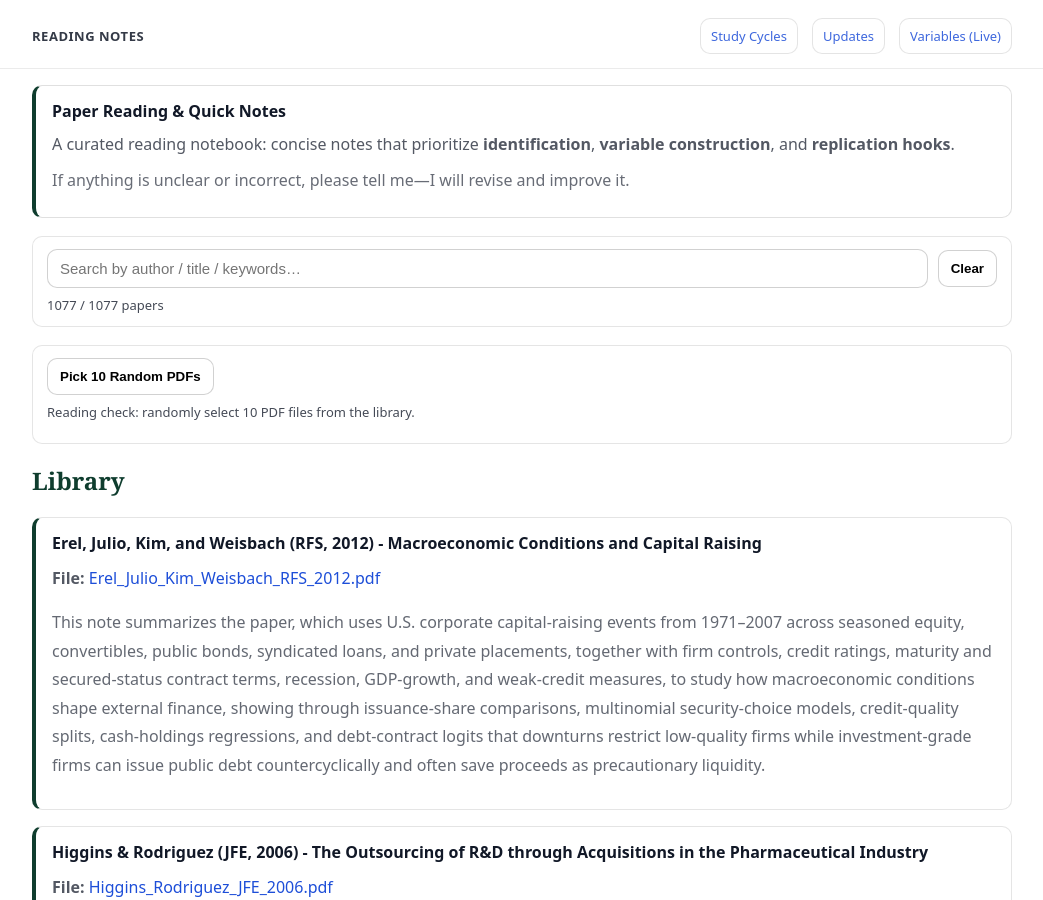
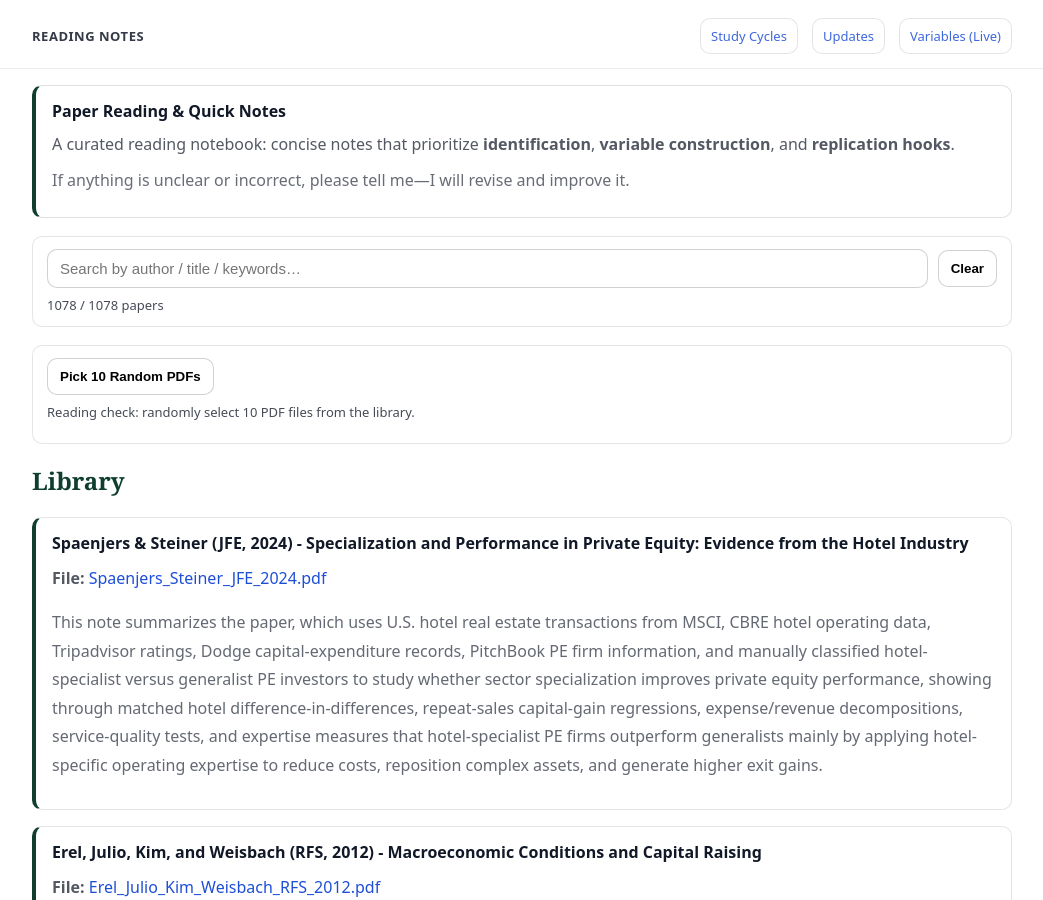
Before and after one commit to yaxinzn/study-archive, a Jekyll site: the page built from reading/index.md, in a window 1280 px wide and 900 px high. Shown: the whole window, without its empty margins (118-1161 px from the left). Built offline with Jekyll 4.4.1, drawn with Linux system fonts in a browser that asks for light colours.

Commit message:
Reading: add/update Spaenjers_Steiner_JFE_2024.pdf

```diff
--- a/_data/reading.yml
+++ b/_data/reading.yml
@@ -1,3 +1,7 @@
+- title: "Spaenjers & Steiner (JFE, 2024) - Specialization and Performance in Private Equity: Evidence from the Hotel Industry"
+  file: "Spaenjers_Steiner_JFE_2024.pdf"
+  desc: "This note summarizes the paper, which uses U.S. hotel real estate transactions from MSCI, CBRE hotel operating data, Tripadvisor ratings, Dodge capital-expenditure records, PitchBook PE firm information, and manually classified hotel-specialist versus generalist PE investors to study whether sector specialization improves private equity performance, showing through matched hotel difference-in-differences, repeat-sales capital-gain regressions, expense/revenue decompositions, service-quality tests, and expertise measures that hotel-specialist PE firms outperform generalists mainly by applying hotel-specific operating expertise to reduce costs, reposition complex assets, and generate higher exit gains."
+
 - title: "Erel, Julio, Kim, and Weisbach (RFS, 2012) - Macroeconomic Conditions and Capital Raising"
   file: "Erel_Julio_Kim_Weisbach_RFS_2012.pdf"
   desc: "This note summarizes the paper, which uses U.S. corporate capital-raising events from 1971–2007 across seasoned equity, convertibles, public bonds, syndicated loans, and private placements, together with firm controls, credit ratings, maturity and secured-status contract terms, recession, GDP-growth, and weak-credit measures, to study how macroeconomic conditions shape external finance, showing through issuance-share comparisons, multinomial security-choice models, credit-quality splits, cash-holdings regressions, and debt-contract logits that downturns restrict low-quality firms while investment-grade firms can issue public debt countercyclically and often save proceeds as precautionary liquidity."
```
Also changed, not shown: 1 other file.
